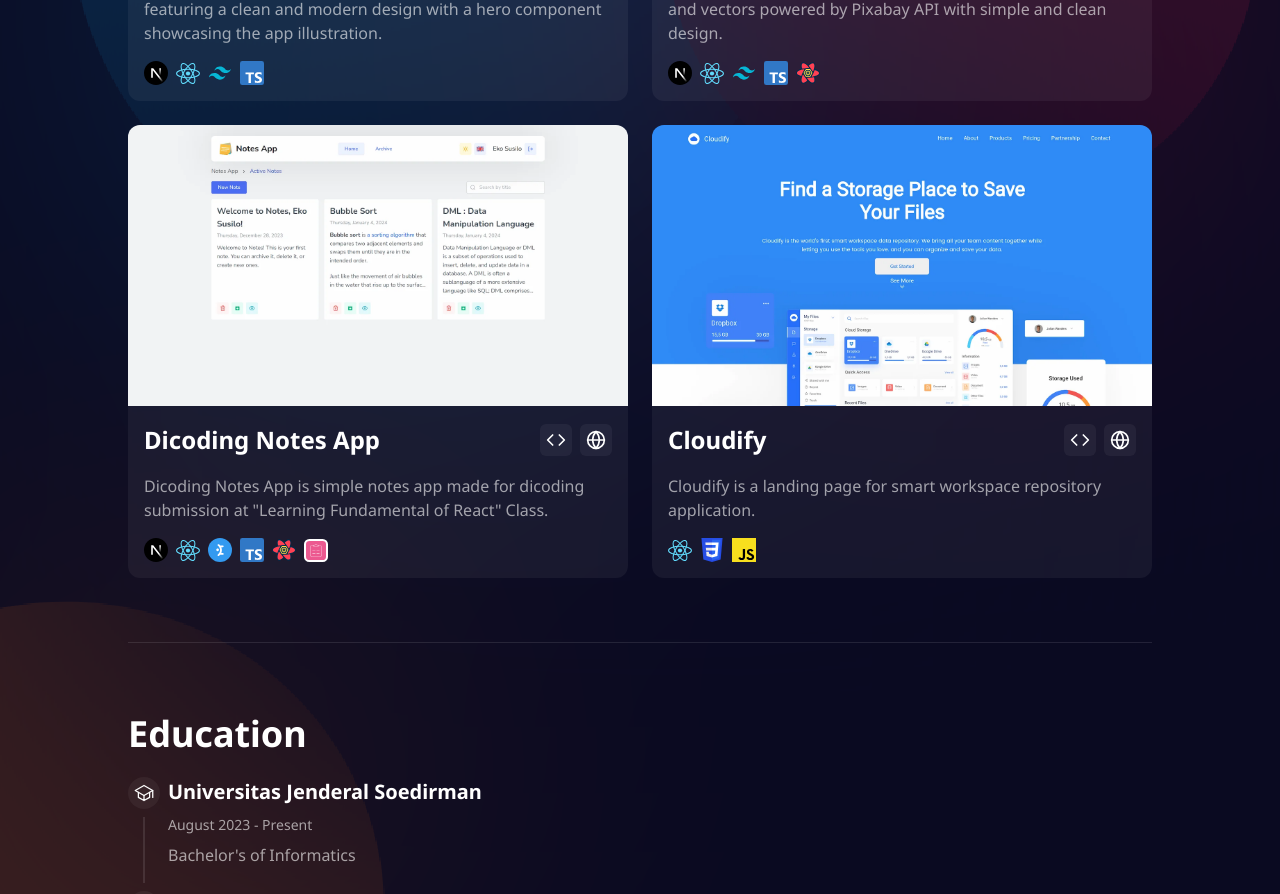
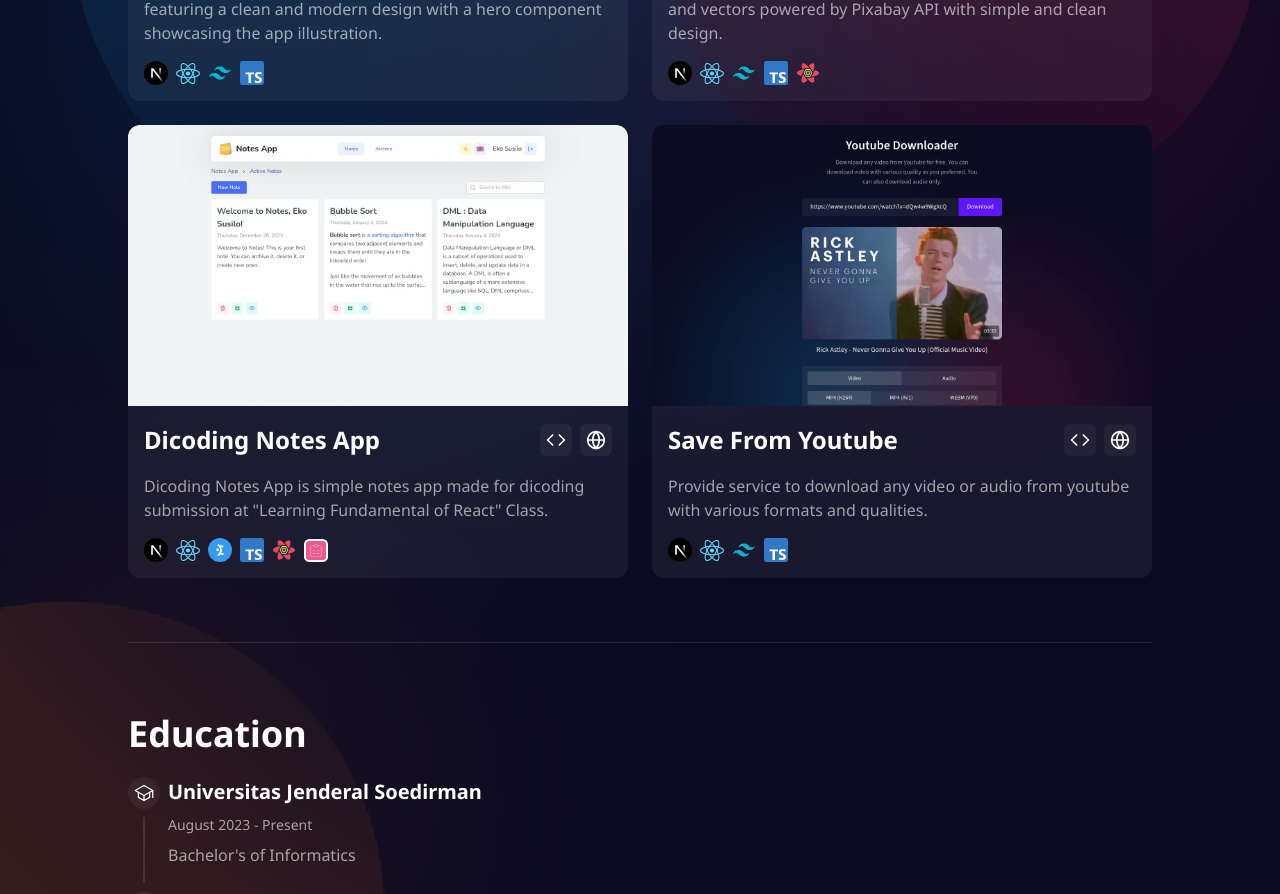
Before and after one commit to iceboy1406/portfolioWebsite, a Next.js app: page / in a window 1280 px wide. Shown: the part 2539-3433 px from the top of the page. Built offline with nearby package versions, Linux system fonts and the light colour scheme.

Commit message:
refactor: add new project data

```diff
--- a/src/data/projectSectionData.ts
+++ b/src/data/projectSectionData.ts
@@ -153,27 +153,31 @@ const projectSectionData = {
             ],
         },
         {
-            name: 'Cloudify',
+            name: 'Save From Youtube',
             description:
-                'Cloudify is a landing page for smart workspace repository application.',
+                'Provide service to download any video or audio from youtube with various formats and qualities.',
             imagePreview: {
-                src: '/assets/images/projects/cloudify.webp',
-                alt: 'Cloudify Preview',
+                src: '/assets/images/projects/savefromyoutube.webp',
+                alt: 'Save From Youtube Preview',
             },
-            codeRepositoryUrl: 'https://github.com/iceboy1406/cloudify',
-            demoUrl: 'https://cloudify.vercel.app/',
+            codeRepositoryUrl: 'https://github.com/iceboy1406/youtube-downloader',
+            demoUrl: 'https://savefromyoutube.vercel.app/',
             techUsed: [
+                {
+                    name: 'Next JS',
+                    iconSrc: '/assets/images/skills/nextjs.svg',
+                },
                 {
                     name: 'React JS',
                     iconSrc: '/assets/images/skills/react.svg',
                 },
                 {
-                    name: 'CSS',
-                    iconSrc: '/assets/images/skills/css.svg',
+                    name: 'Tailwind CSS',
+                    iconSrc: '/assets/images/skills/tailwind.svg',
                 },
                 {
-                    name: 'Javascript',
-                    iconSrc: '/assets/images/skills/js.svg',
+                    name: 'Typescript',
+                    iconSrc: '/assets/images/skills/ts.svg',
                 },
             ],
         },
```
Also changed, not shown: public/assets/images/projects/savefromyoutube.webp (added).
